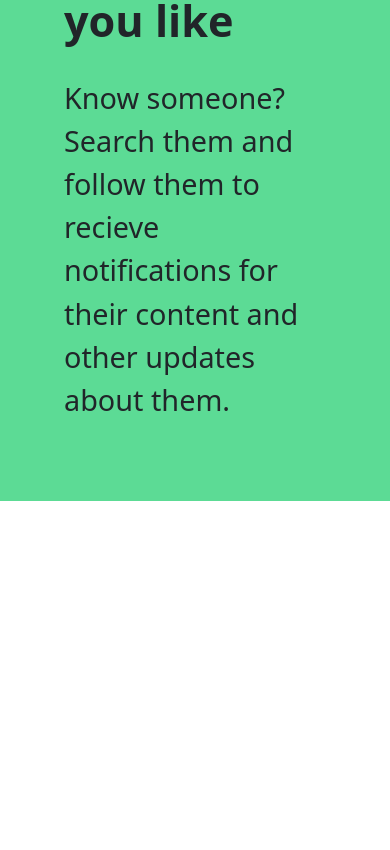
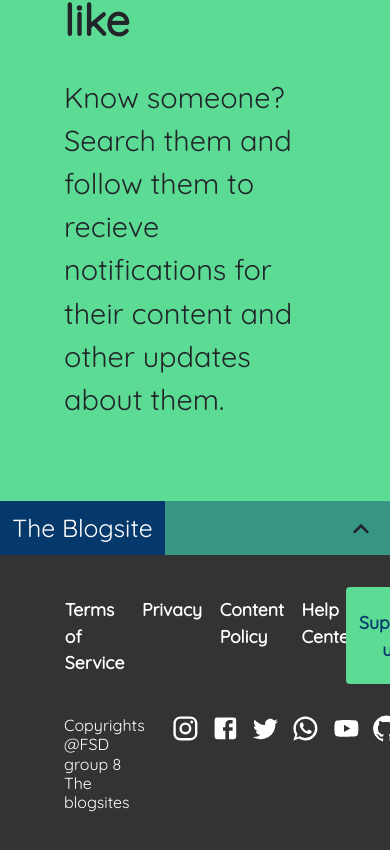
Before and after one commit to WAD-Team-Alpha/The-BlogSite, a React (Create React App) app: page / in a window 390 px wide. Shown: the part 3980-4830 px from the top of the page. Before the commit the page ends 4481 px from the top, so only its background shows below. Built offline with nearby package versions, Linux system fonts and the light colour scheme.

Commit message:
completed main page, no responsiveness, no animations

```diff
--- a/src/components/Home.jsx
+++ b/src/components/Home.jsx
@@ -5,6 +5,7 @@ import Right from './right/Right'
 import section1 from '../assets/images/main-1.png'
 import section2 from '../assets/images/section2.png'
 import section3 from '../assets/images/section3.png'
+import Footer from './footer/Footer'
 
 const Home = () => {
     return (
@@ -62,7 +63,7 @@ const Home = () => {
                 </div>
             </div>
             <footer>
-
+                <Footer />
             </footer>
         </>
     )
--- a/src/components/footer/Footer.jsx
+++ b/src/components/footer/Footer.jsx
@@ -0,0 +1,42 @@
+import { Facebook, GitHub, Instagram, KeyboardArrowUp, Twitter, WhatsApp, YouTube } from '@mui/icons-material'
+import React from 'react'
+import classes from './Footer.module.css'
+
+const Footer = () => {
+    return (
+        <>
+            <div className={"container-fluid " + classes.upstream}>
+                <h2>The Blogsite</h2>
+                <button className={'btn shadow-none ' + classes.upbutton}>
+                    <KeyboardArrowUp sx={{ fontSize: '2em', padding: '0', marginTop: '-0.25em' }} />
+                </button>
+            </div>
+            <div className={"container-fluid " + classes.content}>
+                <div className={"container-fluid " + classes.line1}>
+                    <div className={"container-fluid " + classes.links}>
+                        <a href="">Terms of Service</a>
+                        <a href="">Privacy</a>
+                        <a href="">Content Policy</a>
+                        <a href="">Help Center</a>
+                    </div>
+                    <button className={"btn shadow-none " + classes.support}>Support us</button>
+                </div>
+                <div className={"container-fluid " + classes.line2}>
+                    <div className={"container-fluid " + classes.copyrights}>
+                        <h5>Copyrights @FSD group 8 The blogsites</h5>
+                    </div>
+                    <div className={classes.socialIcons}>
+                        <Instagram />
+                        <Facebook />
+                        <Twitter />
+                        <WhatsApp />
+                        <YouTube />
+                        <GitHub />
+                    </div>
+                </div>
+            </div>
+        </>
+    )
+}
+
+export default Footer
--- a/src/components/footer/Footer.module.css
+++ b/src/components/footer/Footer.module.css
@@ -0,0 +1,81 @@
+.upstream{
+    display: flex;
+    justify-content: space-between;
+    background-color: #379683;
+    padding: 0;
+}
+
+.upstream h2 {
+    background-color: #05386b;
+    color: white;
+    padding: 0.5em;
+    margin: 0;
+}
+
+.upbutton {
+    height: 2em;
+    margin: auto 0;
+    display: block;
+    transition: ease-in;
+    transition-duration: 0.3s;
+}
+
+.upbutton:hover {
+    background-color: #4bb37a;
+    border-radius: 20%;
+    transition: ease-in;
+    transition-duration: 0.3s;
+}
+
+.content {
+    background-color: #333333;
+    padding: 2em;
+}
+
+.line1 {
+    display: flex;
+    justify-content: space-between;
+}
+
+.support {
+    width: 8em;
+    background-color: #5cdb95;
+    color: #05386b;
+    font-weight: 800;
+    font-size: 1.1em;
+}
+
+.links {
+    display: flex;
+}
+
+.links a {
+    margin: 0.5em;
+    text-decoration: none;
+    color: white;
+    font-size: 1.1em;
+    font-weight: 600;
+}
+
+.line2 {
+    margin-top: 1.5em;
+    display: flex;
+    justify-content: space-between;
+}
+
+.copyrights h5 {
+    color: white;
+    margin: 0.5em;
+    font-weight: 100;
+    font-size: 1em;
+}
+
+.socialIcons {
+    display: flex;
+}
+
+.socialIcons svg {
+    font-size: 1.8em;
+    color: white;
+    margin: 0.2em;
+}
--- /dev/null
+++ b/src/index.css
@@ -0,0 +1,5 @@
+@import url('https://fonts.googleapis.com/css2?family=Quicksand&display=swap');
+
+body {
+    font-family: 'Quicksand', sans-serif;
+}
--- a/src/index.js
+++ b/src/index.js
@@ -2,6 +2,7 @@ import React from 'react';
 import ReactDOM from 'react-dom';
 import App from './App';
 import reportWebVitals from './web/reportWebVitals';
+import './index.css'
 
 ReactDOM.render(
   <React.StrictMode>
```
